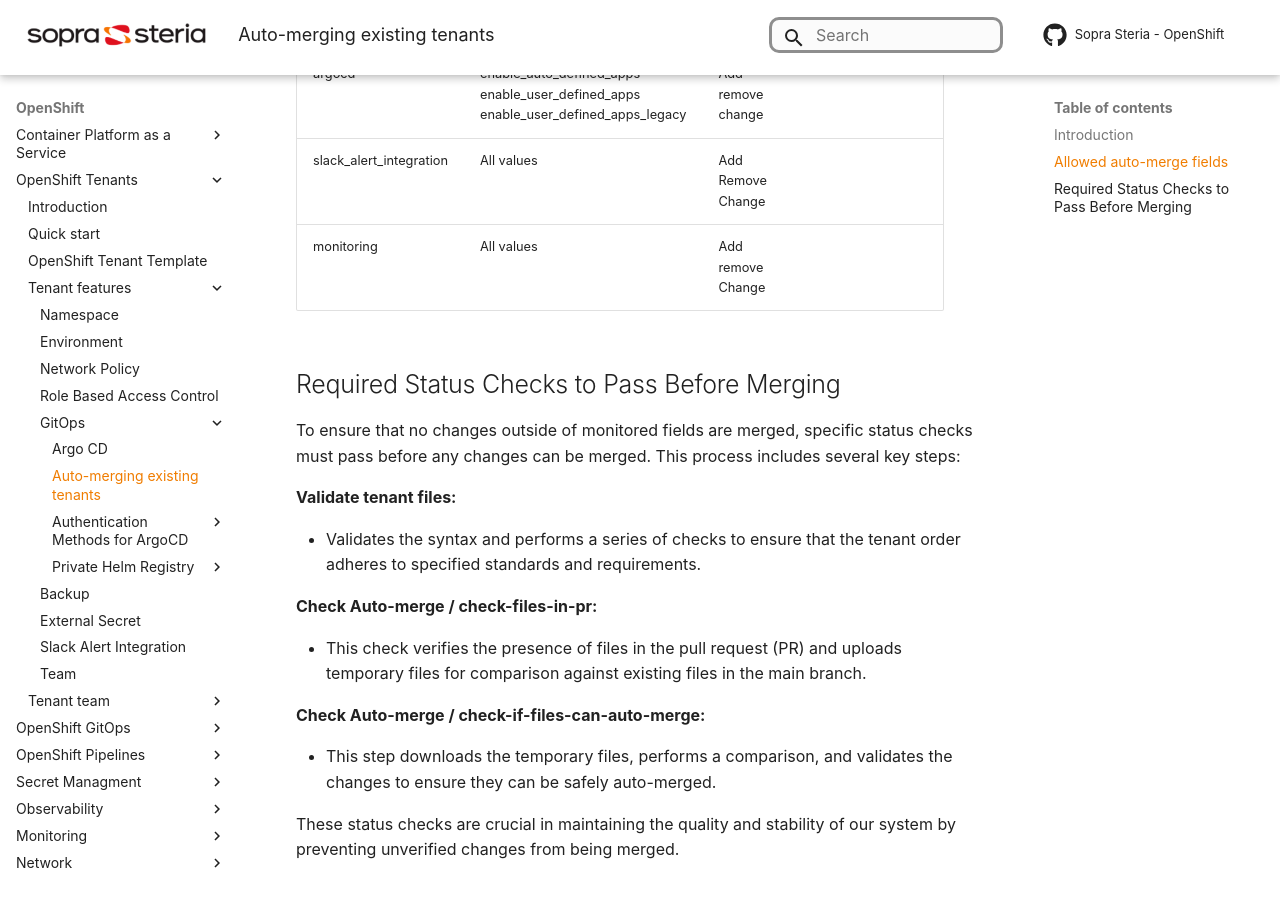
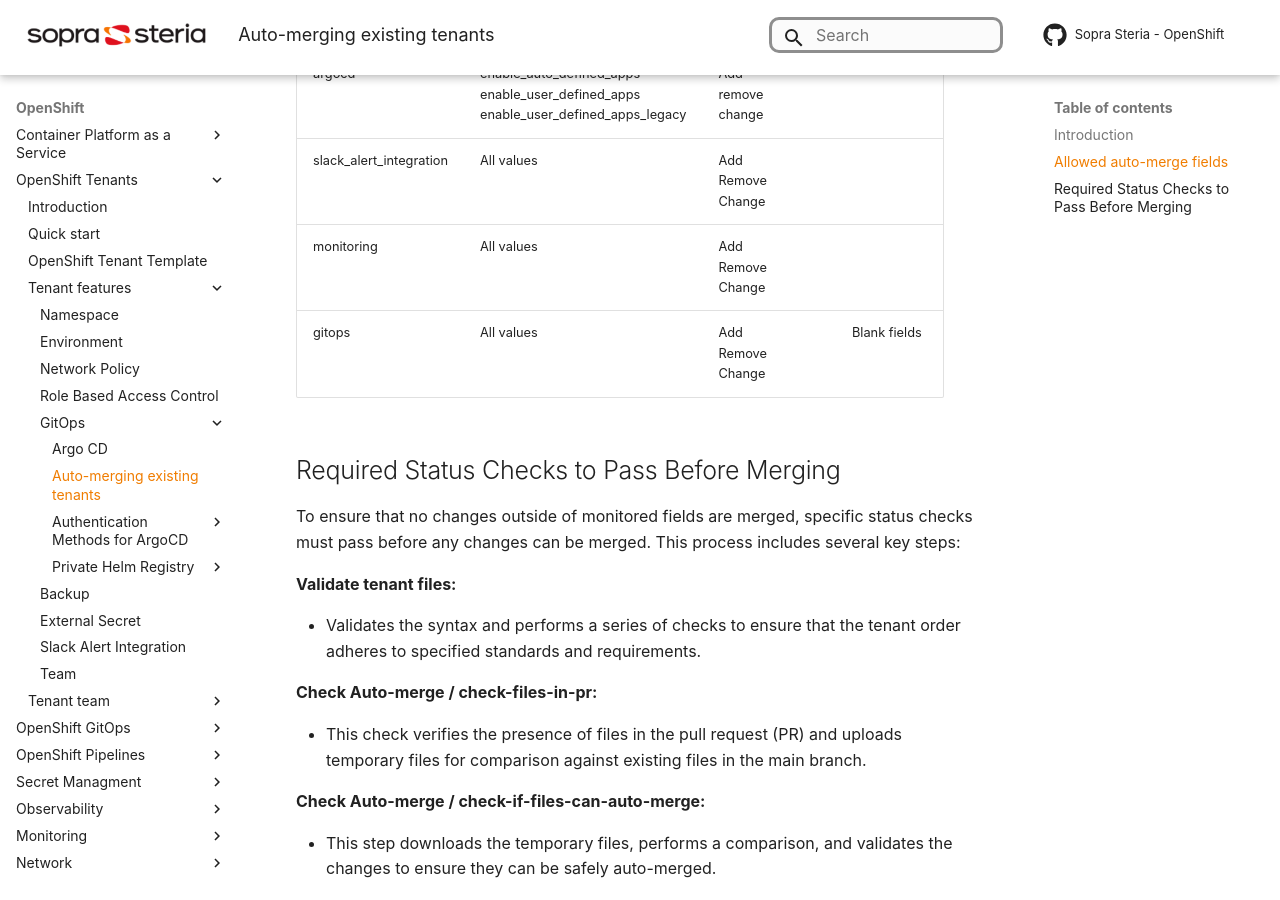
Before and after one commit to Sopra-Steria-Norge-Kubernetes/OpenShift, an MkDocs documentation site: the page built from docs/OpenShift Tenants/Tenant features/GitOps/auto-merge-for-existing-tenants.md, in a window 1280 px wide and 900 px high, scrolled down 1642 px. Built offline with MkDocs 1.6.1 and Material for MkDocs 9.7.7, drawn with Linux system fonts in a browser that asks for light colours; some web fonts are replaced; comment, search, counter and statistics services are not loaded.

Commit message:
added table entry for gitops in auto-merge section. small update in private helm configuration

```diff
--- a/docs/OpenShift Tenants/Tenant features/GitOps/auto-merge-for-existing-tenants.md
+++ b/docs/OpenShift Tenants/Tenant features/GitOps/auto-merge-for-existing-tenants.md
@@ -25,8 +25,8 @@
 |                   | Schedules[]                                | Add<br>Remove<br>Change               |                                |
 | argocd           | enable_auto_defined_apps<br>enable_user_defined_apps<br>enable_user_defined_apps_legacy                                | Add<br>remove<br>change              |                                |
 | slack_alert_integration             | All values                                 | Add<br>Remove<br>Change               |                                |
-| monitoring        | All values                                 | Add<br>remove<br>Change               |                                |
-
+| monitoring        | All values                                 | Add<br>Remove<br>Change               |                                |
+| gitops            | All values                                 | Add<br>Remove<br>Change               | Blank fields               |
 
 ## Required Status Checks to Pass Before Merging
 To ensure that no changes outside of monitored fields are merged, specific status checks must pass before any changes can be merged. This process includes several key steps:
```
Also changed, not shown: docs/OpenShift Tenants/Tenant features/GitOps/Private Helm Registry/private-helm-registry-setup.md (+1 -1 lines).
